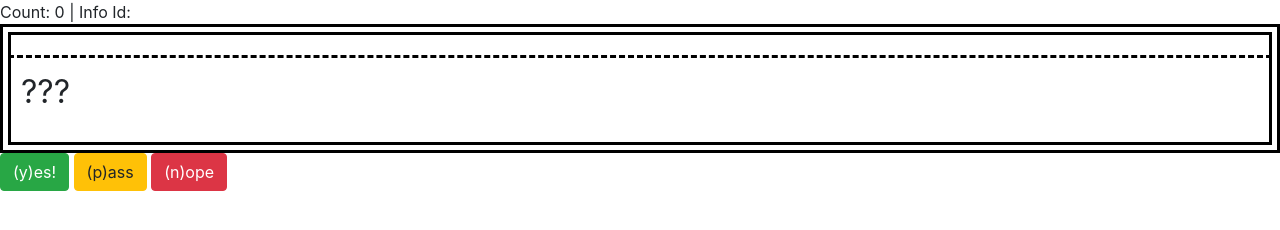
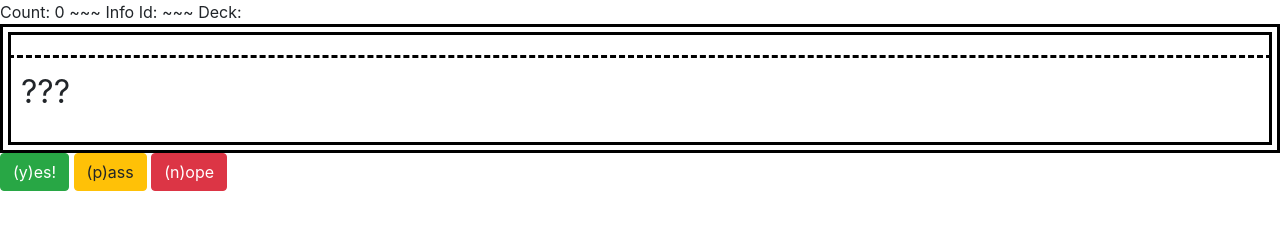
Before and after one commit to lixiaolan/chourenka, a website: page app/index.html in a window 1280 px wide. Drawn offline with nearby package versions, Linux system fonts and the light colour scheme; some packages are replaced by stand-ins of ours; no server answers.

Commit message:
cosmetic change

```diff
--- a/app/drill/drill.template.html
+++ b/app/drill/drill.template.html
@@ -1,4 +1,4 @@
-<span>Count: {{count}}</span><span ng-click="$ctrl.editInfo()"> | Info Id: <a href="#!/edit/{{card.info._id}}">{{card.info._id}}</a></span>
+<span>Count: {{count}}</span><span> ~~~ Info Id: <a href="#!/edit/{{card.info._id}}">{{card.info._id}}</a></span><span> ~~~ Deck: {{card.tags[0].name}}</span>
 <div>
   <hscard card="card"></hscard>
 </div>
```
